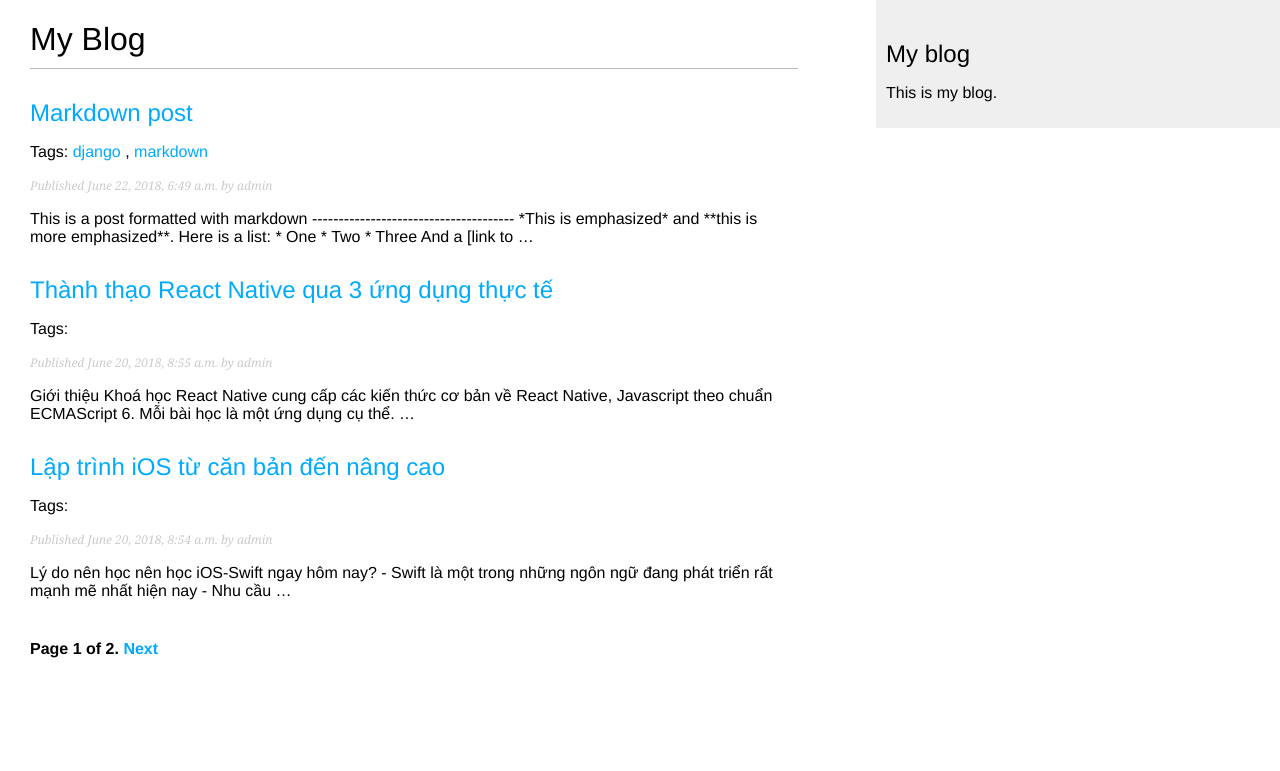
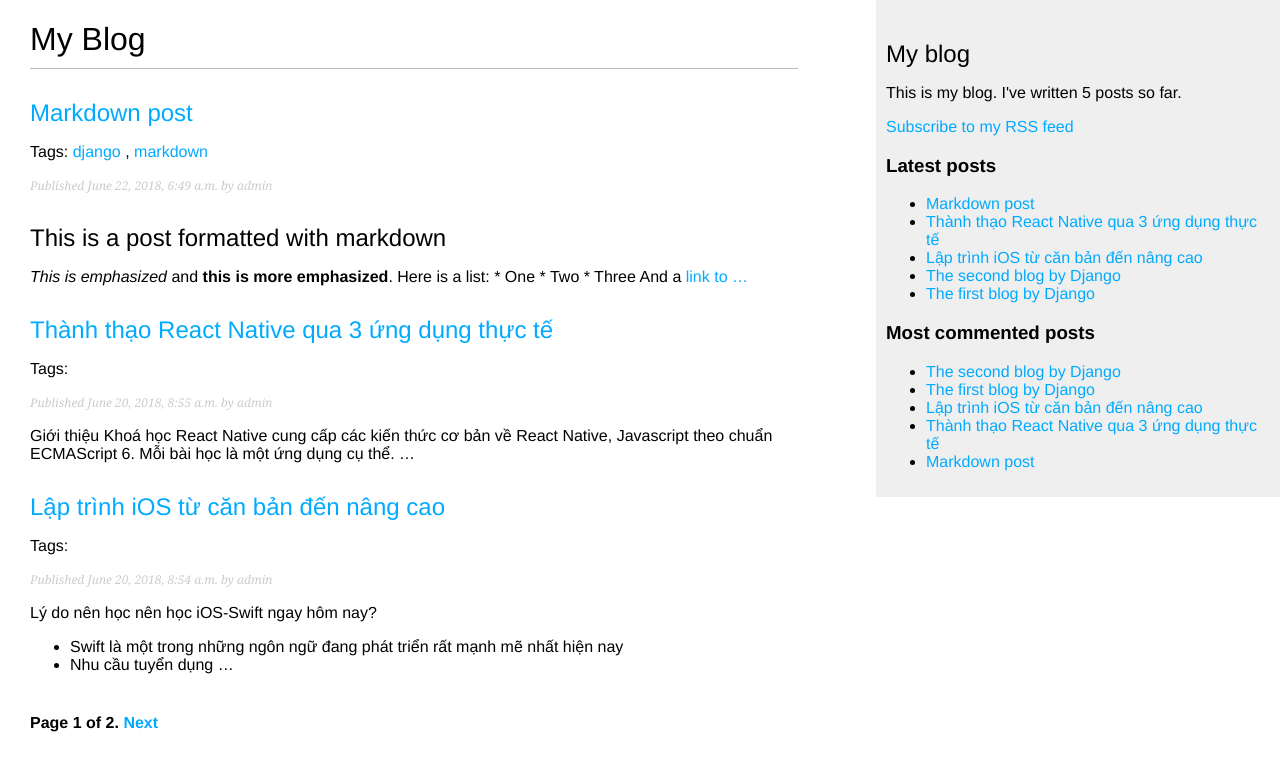
Before and after one commit to thongna/mysite, a Django app: page /blog/ in a window 1280 px wide. Shown: the top 771 px of the page. Run offline with Django 3.2, Linux system fonts and the light colour scheme; data comes from the database, SQL or seed files in the repository; both versions use the stored data as it was after the commit.

Commit message:
22062018_Page 100 in Chapter 3

```diff
--- a/blog/templates/blog/base.html
+++ b/blog/templates/blog/base.html
@@ -1,3 +1,4 @@
+{% load blog_tags %}
 {% load static %}
 <!DOCTYPE html>
 <html>
@@ -12,7 +13,21 @@
 </div>
 <div id="sidebar">
     <h2>My blog</h2>
-    <p>This is my blog.</p>
+    <p>This is my blog. I've written {% total_posts %} posts so far.</p>
+
+    <p><a href="{% url "blog:post_feed" %}">Subscribe to my RSS feed</a></p>
+    <h3>Latest posts</h3>
+    {% show_latest_posts %}
+
+    <h3>Most commented posts</h3>
+    {% get_most_commented_posts as most_commented_posts %}
+    <ul>
+        {% for post in most_commented_posts %}
+            <li>
+                <a href="{{ post.get_absolute_url }}">{{ post.title }}</a>
+            </li>
+        {% endfor %}
+    </ul>
 </div>
 </body>
 </html>
--- a/blog/templates/blog/post/detail.html
+++ b/blog/templates/blog/post/detail.html
@@ -1,11 +1,12 @@
 {% extends "blog/base.html" %}
+{% load blog_tags %}
 {% block title %}{{ post.title }}{% endblock %}
 {% block content %}
     <h1>{{ post.title }}</h1>
     <p class="date">
         Published {{ post.publish }} by {{ post.author }}
     </p>
-    {{ post.body|linebreaks }}
+    {{ post.body|markdown|linebreaks }}
     <p>
         <a href="{% url "blog:post_share" post.id %}">
             Share this post
--- /dev/null
+++ b/blog/templates/blog/post/latest_posts.html
@@ -0,0 +1,7 @@
+<ul>
+    {% for post in latest_posts %}
+        <li>
+            <a href="{{ post.get_absolute_url }}">{{ post.title }}</a>
+        </li>
+    {% endfor %}
+</ul>
--- a/blog/templates/blog/post/list.html
+++ b/blog/templates/blog/post/list.html
@@ -1,5 +1,5 @@
 {% extends "blog/base.html" %}
-
+{% load blog_tags %}
 {% block title %}My Blog{% endblock %}
 
 {%  block content %}
@@ -25,7 +25,7 @@
         <p class="date">
             Published {{ post.publish }} by {{ post.author }}
         </p>
-        {{ post.body|truncatewords:30|linebreaks }}
+        {{ post.body|markdown|truncatewords_html:30 }}
     {% endfor %}
     {% include "blog/pagination.html" with page=posts %}
 {% endblock %}
--- /dev/null
+++ b/blog/templatetags/blog_tags.py
@@ -0,0 +1,24 @@
+from django import template
+from ..models import Post
+from django.db.models import Count
+from django.utils.safestring import mark_safe
+import markdown
+
+register = template.Library()
+
+@register.simple_tag
+def total_posts():
+    return Post.published.count()
+
+@register.inclusion_tag('blog/post/latest_posts.html')
+def show_latest_posts(count=5):
+    latest_posts = Post.published.order_by('-publish')[:count]
+    return {'latest_posts': latest_posts}
+
+@register.simple_tag
+def get_most_commented_posts(count=5):
+    return Post.published.annotate(total_comments=Count('comments')).order_by('-total_comments')[:count]
+
+@register.filter(name='markdown')
+def markdown_format(text):
+    return mark_safe(markdown.markdown(text))
--- a/blog/urls.py
+++ b/blog/urls.py
@@ -1,5 +1,6 @@
 from django.urls import path
 from . import views
+from .feeds import LatestPostsFeed
 
 app_name = 'blog'
 
@@ -12,4 +13,5 @@ urlpatterns = [
          name='post_detail'),
     path('<int:post_id>/share/', views.post_share, name='post_share'),
     path('tag/<slug:tag_slug>/', views.post_list, name='post_list_by_tag'),
+    path('feed/', LatestPostsFeed(), name='post_feed'),
 ]
--- a/mysite/settings.py
+++ b/mysite/settings.py
@@ -39,6 +39,9 @@ INSTALLED_APPS = [
     'django.contrib.staticfiles',
     'blog.apps.BlogConfig',
     'taggit',
+    'markdown',
+    'django.contrib.sites',
+    'django.contrib.sitemaps',
 ]
 
 MIDDLEWARE = [
@@ -130,3 +133,6 @@ EMAIL_HOST_USER = 'thunm1116@gmail.com'
 EMAIL_HOST_PASSWORD = 'Love1122'
 EMAIL_PORT = 587
 EMAIL_USE_TLS = True
+
+#sitemap
+SITE_ID = 1
--- a/mysite/urls.py
+++ b/mysite/urls.py
@@ -15,8 +15,15 @@ Including another URLconf
 """
 from django.contrib import admin
 from django.urls import path, include
+from django.contrib.sitemaps.views import sitemap
+from blog.sitemaps import PostSitemap
+
+sitemaps = {
+    'posts': PostSitemap,
+}
 
 urlpatterns = [
     path('admin/', admin.site.urls),
     path('blog/', include('blog.urls', namespace='blog')),
+    path('sitemap.xml', sitemap, {'sitemaps': sitemaps}, name='django.contrib.sitemaps.views.sitemap')
 ]
```
Also changed, not shown: blog/feeds.py (added, +16 -0 lines), blog/sitemaps.py (added, +12 -0 lines), blog/templatetags/__init__.py (added), db.sqlite3.
